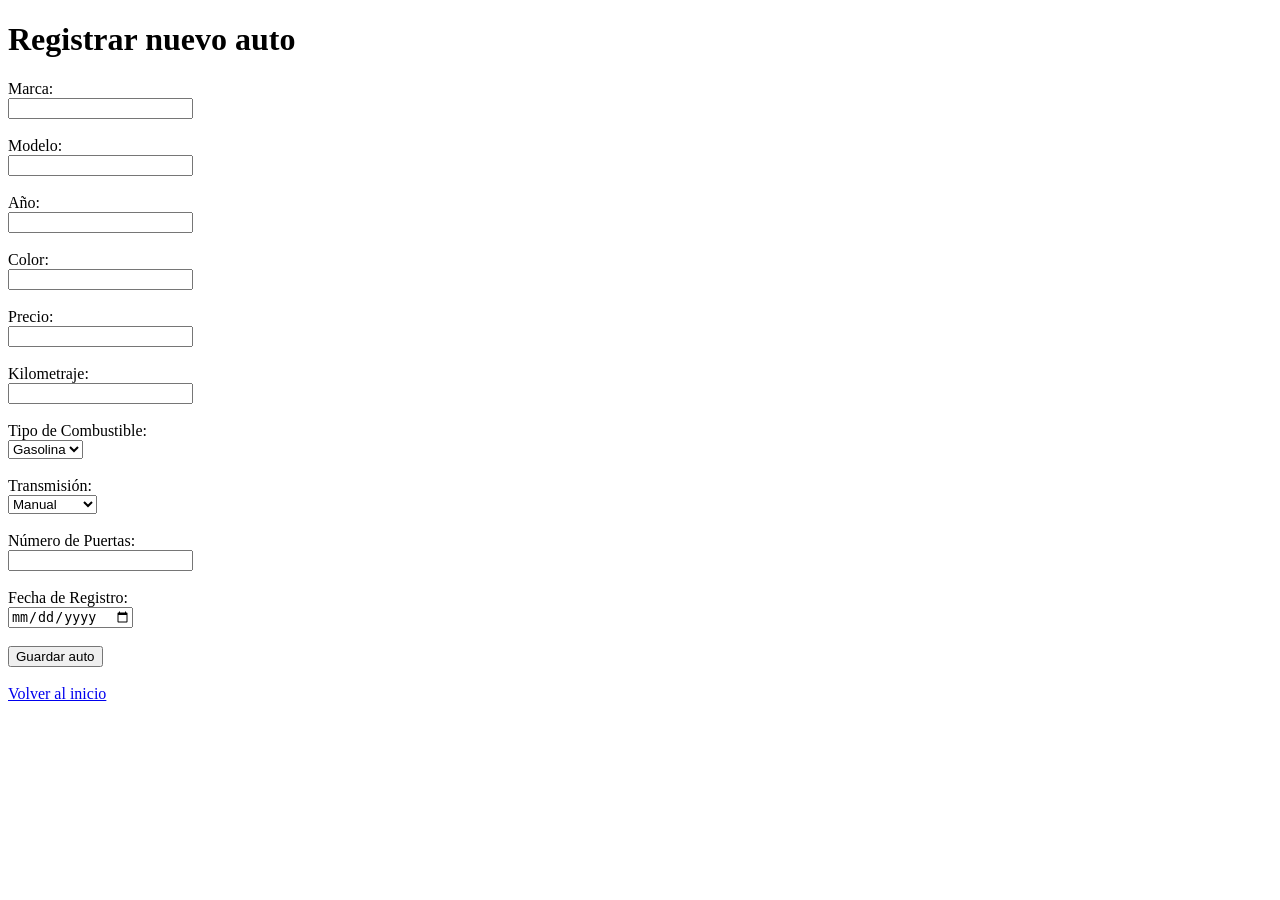
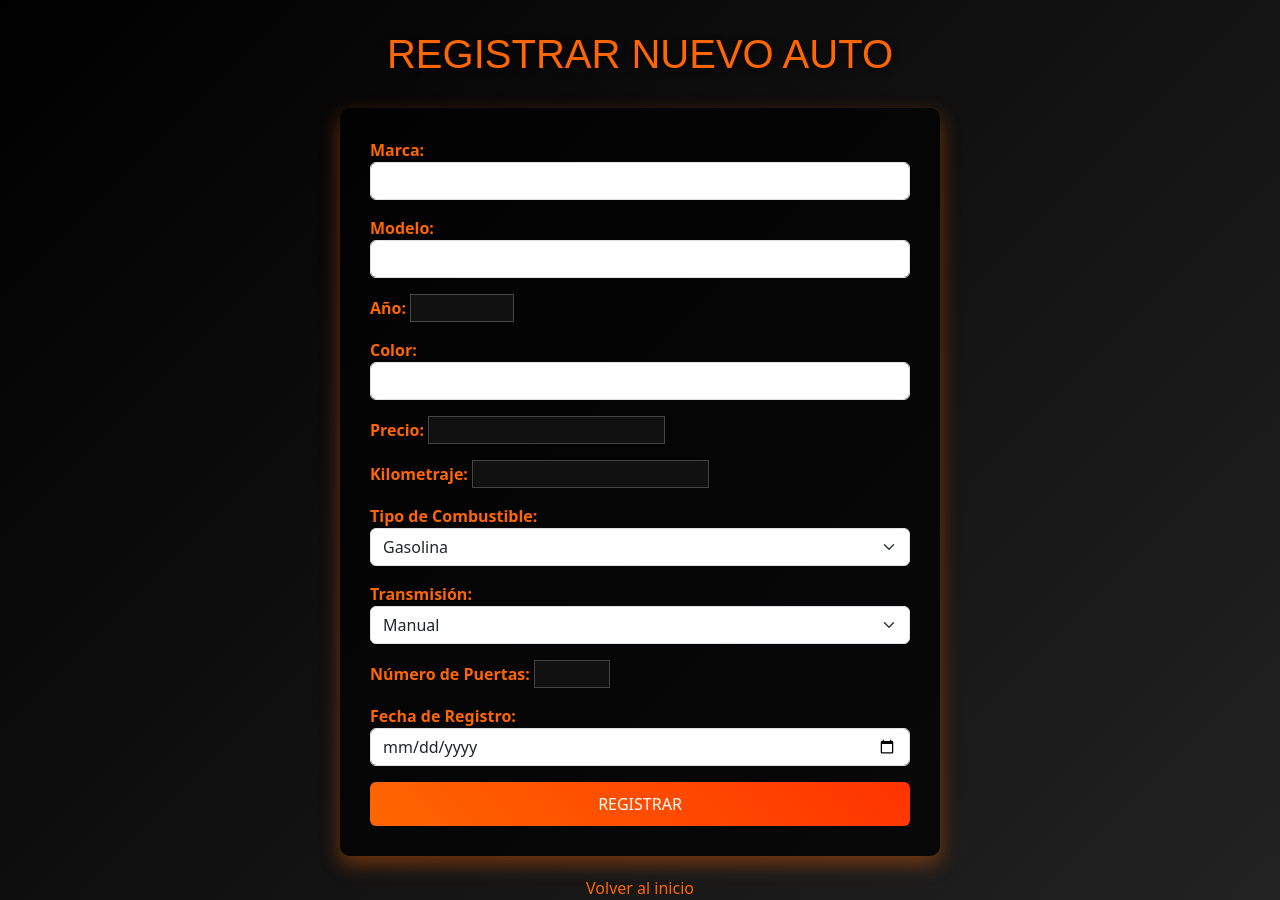
Before and after one commit to sebastianguerra56/EVA02_Backend, a Django app: page /crear/ in a window 1280 px wide. Before the commit the page ends 701 px from the top, so only its background shows below. Run offline with Django 5.2, Linux system fonts and the light colour scheme.

Commit message:
Aplicacion de estilo a pestaña ver y validaciones de datos al crear

```diff
--- a/automotoraapp/templates/automotoraapp/crear.html
+++ b/automotoraapp/templates/automotoraapp/crear.html
@@ -1,71 +1,141 @@
+{% load static %}
 <!DOCTYPE html>
-<html lang="en">
+<html lang="es">
 <head>
   <meta charset="UTF-8">
   <meta name="viewport" content="width=device-width, initial-scale=1.0">
   <title>Registrar Auto</title>
+  <link href="https://cdn.jsdelivr.net/npm/bootstrap@5.3.2/dist/css/bootstrap.min.css" rel="stylesheet">
+  <style>
+    body {
+      background: linear-gradient(135deg, #000 0%, #222 100%); /* fondo metálico */
+      color: #fff;
+    }
+    h1 {
+      text-align: center;
+      margin: 30px 0;
+      font-family: 'Orbitron', sans-serif;
+      color: #ff6600; /* naranja deportivo */
+      text-transform: uppercase;
+      text-shadow: 0 3px 8px rgba(0,0,0,0.8);
+    }
+    .form-container {
+      background: rgba(0,0,0,0.7);
+      padding: 30px;
+      border-radius: 10px;
+      max-width: 600px;
+      margin: auto;
+      box-shadow: 0 8px 20px rgba(255, 102, 0, 0.4);
+    }
+    label {
+      font-weight: bold;
+      color: #ff6600;
+    }
+    input, select {
+      background-color: #111;
+      color: #fff;
+      border: 1px solid #444;
+    }
+    input:focus, select:focus {
+      border-color: #ff6600;
+      box-shadow: 0 0 8px rgba(255, 102, 0, 0.6);
+    }
+    .btn-naranja {
+      background: linear-gradient(45deg, #ff6600, #ff3300);
+      color: #fff;
+      border: none;
+      border-radius: 6px;
+      padding: 10px 25px;
+      transition: transform 0.2s ease;
+    }
+    .btn-naranja:hover {
+      transform: scale(1.05);
+      box-shadow: 0 4px 12px rgba(0,0,0,0.8);
+    }
+    a {
+      display: block;
+      text-align: center;
+      margin-top: 20px;
+      color: #ff6600;
+      text-decoration: none;
+    }
+    a:hover {
+      text-decoration: underline;
+    }
+  </style>
 </head>
 <body>
+
   <h1>Registrar nuevo auto</h1>
 
+  <div class="form-container">
     <form method="POST">
-
       {% csrf_token %}
 
+      <div class="mb-3">
         <label for="marca">Marca:</label>
-        <br>
-        <input type="text" id="marca" name="marca" required>
-        <br><br>
+        <input type="text" id="marca" name="marca" class="form-control" required>
+      </div>
+
+      <div class="mb-3">
         <label for="modelo">Modelo:</label>
-        <br>
-        <input type="text" id="modelo" name="modelo" required>
-        <br><br>
+        <input type="text" id="modelo" name="modelo" class="form-control" required>
+      </div>
+
+      <div class="mb-3">
         <label for="año">Año:</label>
-        <br>
-        <input type="number" id="año" name="año" required>
-        <br><br>
+        <input type="number" id="año" name="año" min="1900" max="2026" required>
+      </div>
+
+      <div class="mb-3">
         <label for="color">Color:</label>
-        <br>
-        <input type="text" id="color" name="color" required>
-        <br><br>
+        <input type="text" id="color" name="color" class="form-control" required>
+      </div>
+
+      <div class="mb-3">
         <label for="precio">Precio:</label>
-        <br>
-        <input type="number" id="precio" name="precio" required>
-        <br><br>
+        <input type="number" id="precio" name="precio" min="0" step="1000" required>
+      </div>
+
+      <div class="mb-3">
         <label for="kilometraje">Kilometraje:</label>
-        <br>
-        <input type="number" id="kilometraje" name="kilometraje" required>
-        <br><br>
+        <input type="number" id="kilometraje" name="kilometraje" min="0" required>
+      </div>
+
+      <div class="mb-3">
         <label for="tipo_combustible">Tipo de Combustible:</label>
-        <br>
-        <select id="tipo_combustible" name="tipo_combustible" required>
+        <select id="tipo_combustible" name="tipo_combustible" class="form-select" required>
           <option value="gasolina">Gasolina</option>
           <option value="diesel">Diesel</option>
+          <option value="electrico">Eléctrico</option>
+          <option value="hibrido">Híbrido</option>
         </select>
-        <br><br>
+      </div>
+
+      <div class="mb-3">
         <label for="transmision">Transmisión:</label>
-        <br>
-        <select id="transmision" name="transmision" required>
+        <select id="transmision" name="transmision" class="form-select" required>
           <option value="manual">Manual</option>
           <option value="automatica">Automática</option>
         </select>
-        <br><br>
+      </div>
+
+      <div class="mb-3">
         <label for="numero_puertas">Número de Puertas:</label>
-        <br>
-        <input type="number" id="numero_puertas" name="numero_puertas" required>
-        <br><br>
+        <input type="number" id="numero_puertas" name="numero_puertas" min="2" max="5" required>
+      </div>
+
+      <div class="mb-3">
         <label for="fecha_registro">Fecha de Registro:</label>
-        <br>
-        <input type="date" id="fecha_registro" name="fecha_registro" required>
-        <br><br>
-        <button type="submit">
-            Guardar auto
-        </button>
+        <input type="date" id="fecha_registro" name="fecha_registro" class="form-control" required>
+      </div>
 
+      <button type="submit" class="btn-naranja w-100">REGISTRAR</button>
     </form>
+  </div>
 
-    <br>
+  <a href="{% url 'inicio' %}">Volver al inicio</a>
 
-    <a href="/">Volver al inicio</a>
+  <script src="https://cdn.jsdelivr.net/npm/bootstrap@5.3.2/dist/js/bootstrap.bundle.min.js"></script>
 </body>
 </html>
```
Also changed, not shown: automotoraapp/templates/automotoraapp/ver.html (+77 -57 lines). Lines whose indentation alone changed are shown as unchanged.
